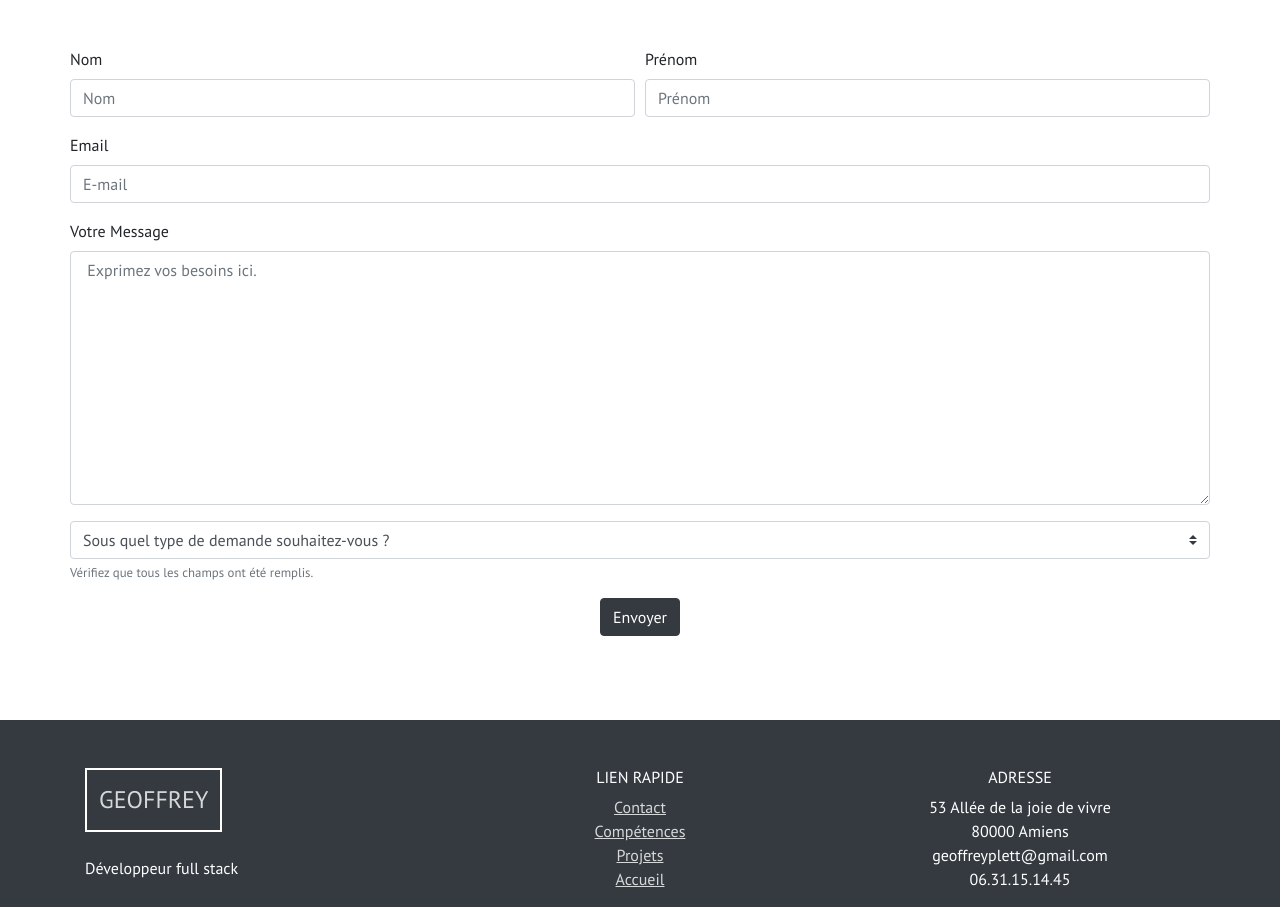
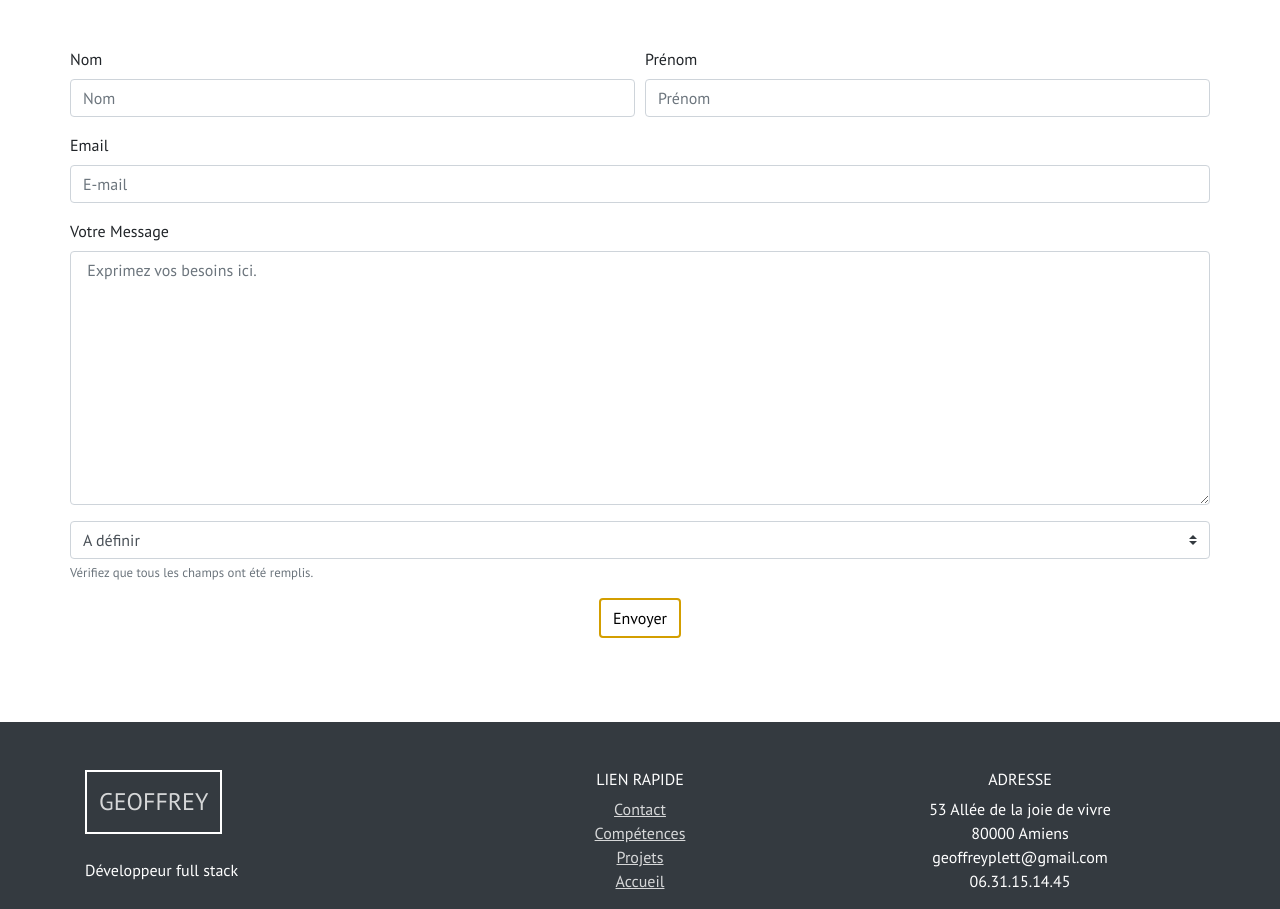
Before and after one commit to GeoffreyPlet/portfolio, a PHP site: page / in a window 1280 px wide. Shown: the part 2840-3749 px from the top of the page. Run offline with PHP 8.4, Linux system fonts and the light colour scheme; data that the repository does not hold is empty.

```diff
--- a/Portfolio/index.php
+++ b/Portfolio/index.php
@@ -412,7 +412,7 @@
             <div class="form-row">
                 <div class="col form-group">
                     <select class="custom-select" name="chois">
-                        <option selected value="VIDE">Sous quel type de demande souhaitez-vous ?</option>
+                        <option selected value="VIDE">A définir</option>
                         <option value="Site vitrine">Site vitrine</option>
                         <option value="Site E-commerce">Site E-commerce</option>
                         <option value="Application">Application</option>
@@ -424,7 +424,7 @@
                 </div>
             </div>
             <div class="text-center">
-                <button type="submit" class="btn btn-primary">Envoyer</button>
+                <button type="submit" class="btn my-btn-color"> <span style="color:#000;">Envoyer</span></button>
             </div>
           </form>
     </section>
@@ -623,7 +623,7 @@
             <div class="form-row">
                 <div class="col form-group">
                     <select class="custom-select" name="chois">
-                        <option selected value="VIDE">Sous quel type de demande souhaitez-vous ?</option>
+                        <option selected value="VIDE">A définir</option>
                         <option value="Site vitrine">Site vitrine</option>
                         <option value="Site E-commerce">Site E-commerce</option>
                         <option value="Application">Application</option>
@@ -635,7 +635,7 @@
                 </div>
             </div>
             <div class="text-center">
-                <button type="submit" class="btn btn-primary">Envoyer</button>
+                <button type="submit" class="btn my-btn-color"> <span  style="color:#000;">Envoyer</span> </button>
             </div>
           </form>
                 </div>
```
